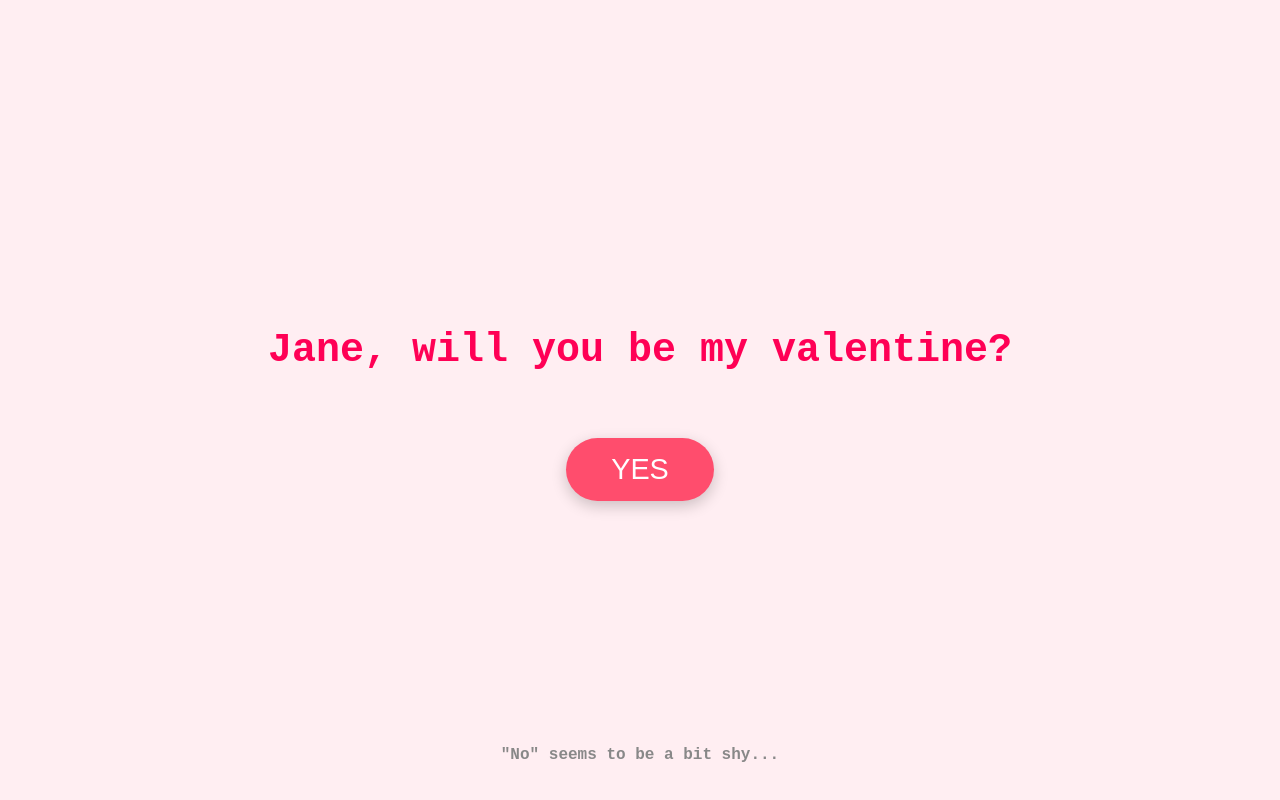
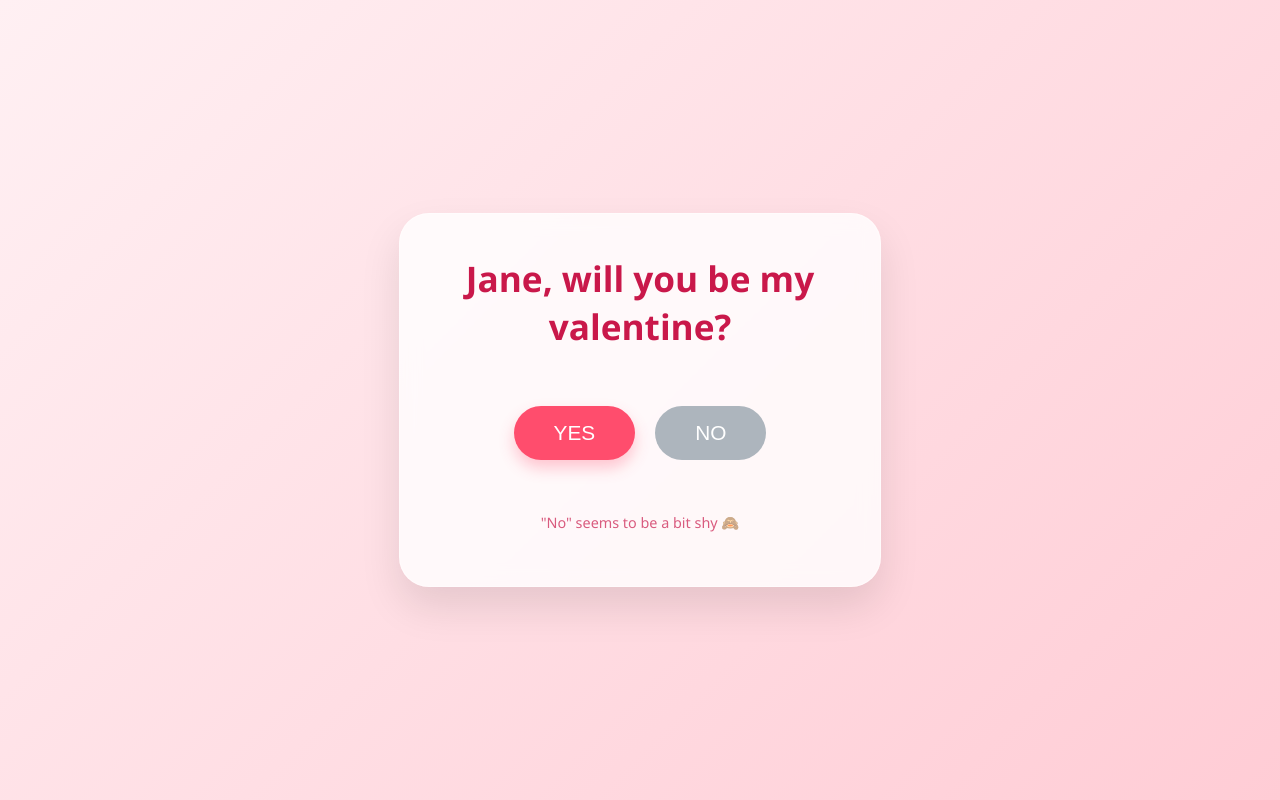
Before and after one commit to harsharavi11/Andrew-Valentine-Code, a plain HTML site: page index.html in a window 1280 px wide. Drawn offline with nearby package versions, Linux system fonts and the light colour scheme.

Commit message:
Update index.html

```diff
--- a/index.html
+++ b/index.html
@@ -3,99 +3,123 @@
 <head>
     <meta charset="UTF-8">
     <meta name="viewport" content="width=device-width, initial-scale=1.0">
-    <title>URGENT SYSTEM ALERT</title>
-    <meta property="og:title" content="A special message for Jane">
-    <meta property="og:description" content="Please respond immediately.">
-
+    <title>For Jane ❤️</title>
     <script src="https://cdn.jsdelivr.net/npm/canvas-confetti@1.5.1/dist/confetti.browser.min.js"></script>
     <style>
+        :root {
+            --primary-pink: #ff4d6d;
+            --dark-pink: #c9184a;
+            --soft-pink: #ffccd5;
+        }
+
         body {
-            text-align: center;
-            font-family: 'Courier New', Courier, monospace;
-            background-color: #ffeef2;
+            margin: 0;
             height: 100vh;
-            margin: 0;
-            overflow: hidden;
             display: flex;
-            flex-direction: column;
             justify-content: center;
             align-items: center;
+            background: linear-gradient(135deg, #fff0f3 0%, #ffccd5 100%);
+            font-family: 'Segoe UI', Roboto, Helvetica, Arial, sans-serif;
+            overflow: hidden;
         }
-        h1 { color: #ff0055; font-size: 2.5rem; z-index: 10; padding: 20px; }
+
+        /* Glassmorphism Card */
+        .card {
+            background: rgba(255, 255, 255, 0.8);
+            backdrop-filter: blur(10px);
+            padding: 40px;
+            border-radius: 30px;
+            box-shadow: 0 20px 40px rgba(0,0,0,0.1);
+            text-align: center;
+            max-width: 400px;
+            width: 90%;
+            z-index: 10;
+            border: 1px solid rgba(255,255,255,0.4);
+        }
+
+        h1 {
+            color: var(--dark-pink);
+            font-size: 2.2rem;
+            margin-top: 0;
+        }
+
+        .btn-container {
+            display: flex;
+            gap: 20px;
+            justify-content: center;
+            align-items: center;
+            height: 120px;
+            position: relative;
+        }
+
         #yesBtn {
-            padding: 15px 45px;
-            font-size: 1.8rem;
-            background-color: #ff4d6d;
+            padding: 15px 40px;
+            font-size: 1.3rem;
+            background-color: var(--primary-pink);
             color: white;
             border: none;
             border-radius: 50px;
             cursor: pointer;
-            z-index: 10;
-            box-shadow: 0 5px 15px rgba(0,0,0,0.2);
+            box-shadow: 0 8px 15px rgba(255, 77, 109, 0.3);
+            z-index: 20;
+            transition: transform 0.2s;
         }
+
+        #yesBtn:active { transform: scale(0.95); }
+
         #noBtn {
-            padding: 10px 25px;
-            font-size: 1.2rem;
-            background-color: #6c757d;
+            padding: 15px 40px;
+            font-size: 1.3rem;
+            background-color: #adb5bd;
             color: white;
             border: none;
             border-radius: 50px;
-            position: absolute;
-            transition: all 0.1s ease-out;
-            z-index: 5;
+            cursor: pointer;
+            z-index: 20;
+            position: relative;
             touch-action: none;
-            user-select: none;
         }
+
         #victoryGif {
             display: none;
-            width: 80%;
-            max-width: 350px;
+            width: 100%;
+            border-radius: 15px;
+            margin: 20px 0;
+        }
+
+        #finalMessage {
+            display: none;
+            color: var(--dark-pink);
+            font-size: 1.5rem;
+            font-weight: bold;
+            margin-top: 10px;
+            animation: fadeIn 1s ease-in;
+        }
+
+        .footer-text {
+            color: var(--dark-pink);
+            opacity: 0.7;
+            font-size: 0.9rem;
             margin-top: 20px;
-            border-radius: 15px;
-            z-index: 20;
         }
-        .footer-text { position: absolute; bottom: 20px; font-weight: bold; color: #888; }
+
+        @keyframes fadeIn {
+            from { opacity: 0; transform: translateY(10px); }
+            to { opacity: 1; transform: translateY(0); }
+        }
     </style>
 </head>
 <body>
 
-    <h1 id="header">Jane, will you be my valentine?</h1>
+    <div class="card">
+        <h1 id="header">Jane, will you be my valentine?</h1>
 
-    <div style="height: 100px; display: flex; align-items: center; justify-content: center; gap: 20px;">
-        <button id="yesBtn" onclick="celebrate()">YES</button>
-        <button id="noBtn" onmouseover="teleport()" ontouchstart="teleport()">NO</button>
-    </div>
+        <div id="mainUI">
+            <div class="btn-container">
+                <button id="yesBtn" onclick="celebrate()">YES</button>
+                <button id="noBtn" onmouseover="teleport()" ontouchstart="teleport()">NO</button>
+            </div>
+            <p id="subtext" class="footer-text">"No" seems to be a bit shy 🙈</p>
+        </div>
 
-    <img id="victoryGif" src="https://media.giphy.com/media/l0HlvU6gXnZHwnB3G/giphy.gif" alt="Success!">
-
-    <p id="subtext" class="footer-text">"No" seems to be a bit shy...</p>
-
-    <script>
-        const noBtn = document.getElementById('noBtn');
-
-        function teleport() {
-            const x = Math.random() * (window.innerWidth - noBtn.offsetWidth);
-            const y = Math.random() * (window.innerHeight - noBtn.offsetHeight);
-
-            noBtn.style.left = x + 'px';
-            noBtn.style.top = y + 'px';
-        }
-
-        function celebrate() {
-            confetti({
-                particleCount: 250,
-                spread: 120,
-                origin: { y: 0.6 }
-            });
-
-            document.getElementById('header').innerHTML = "I KNEW IT! ❤️";
-            document.getElementById('yesBtn').style.display = 'none';
-            document.getElementById('noBtn').style.display = 'none';
-            document.getElementById('subtext').innerHTML = "See you on the 14th!";
-
-            const gif = document.getElementById('victoryGif');
-            gif.style.display = 'block';
-        }
-    </script>
-</body>
-</html>
+        <img id="victoryGif" src="
```
